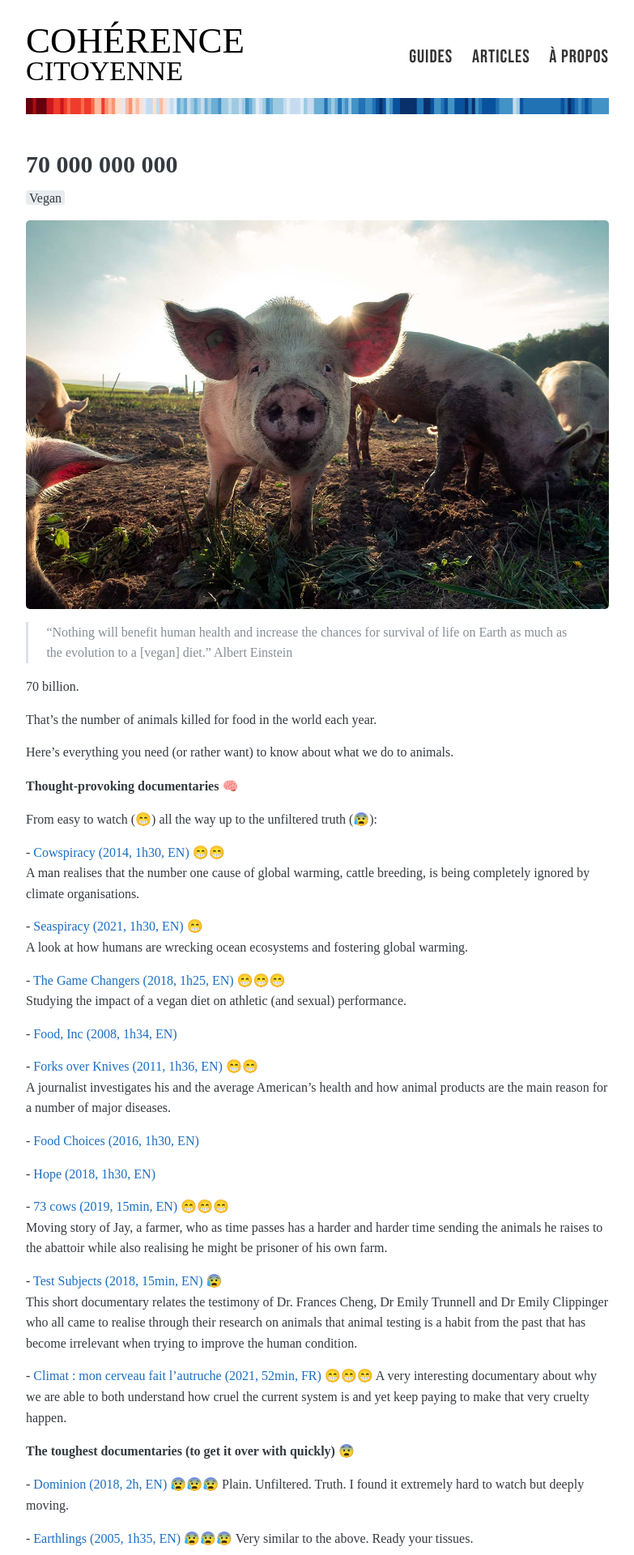
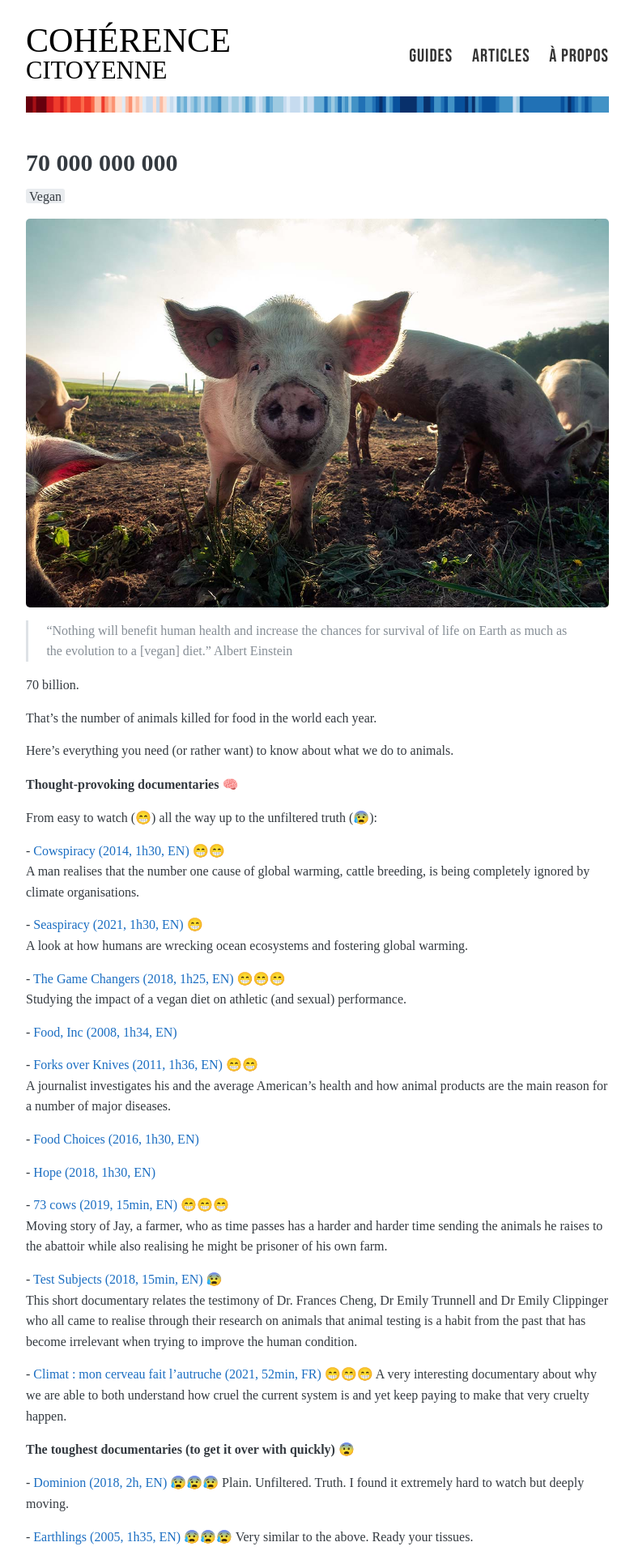
Before and after one commit to loicguichaoua/loicguichaoua.github.io, a Jekyll site: the page built from my_collections/_posts/2022-02-18-70-000-000-000.md, in a window 1280 px wide. Shown: the top 1920 px of the page at 81% size, without its empty margins (248-1031 px from the left). Built offline with Jekyll 4.4.1, drawn with Linux system fonts in a browser that asks for light colours; nearby versions of some CDN libraries; some web fonts are replaced; library files that are not in the unit come from our copies.

Commit message:
homepage

```diff
--- a/_includes/nav.html
+++ b/_includes/nav.html
@@ -15,11 +15,11 @@
 
       <a href="{{ site.baseurl }}/">
         <p>
-          <span style="font-family:New Rocker;font-size:45px;line-height:30px;color:black;">
+          <span style="font-family:New Rocker;font-size:calc(40px + (45 - 40) * ((100vw - 300px) / (2560 - 300)));line-height:30px;color:black;">
             COHÉRENCE
           </span>
           <br>
-          <span style="font-family:Climate Crisis;font-size:34px;line-height:30px;color:black;">
+          <span style="font-family:Climate Crisis;font-size:calc(28px + (34 - 28) * ((100vw - 300px) / (2560 - 300)));line-height:30px;color:black;">
             CITOYENNE
           </span>
         </p>
--- a/index.html
+++ b/index.html
@@ -21,7 +21,7 @@ layout: default
         <span class="fitty" style="display:inline-block;white-space:nowrap;">{{ row }}</span>
       {% endfor %}
     </p>
-    <div style="display:flex;flex-direction:row;">
+    <div class="post-homepage" style="display:flex;flex-direction:row;">
       <img src="{{ post.image }}" style="object-fit:contain;max-width:70%;margin-right:3%;">
       <div style="display:flex;flex-direction:column;">
         <div style="text-align:justify;color: #999;">
--- a/style.scss
+++ b/style.scss
@@ -461,6 +461,15 @@ nav {
 }
 
 
+// Post - homepage
+
+.post-homepage {
+  flex-direction: row;
+  @include mobile {
+    flex-direction: column;
+  }
+}
+
 // Posts - Thumbnails
 
 .posts-thumbnails {
```
Also changed, not shown: my_collections/_posts/2022-02-18-70-000-000-000.md (+1 -1 lines). Lines whose indentation alone changed are shown as unchanged.
